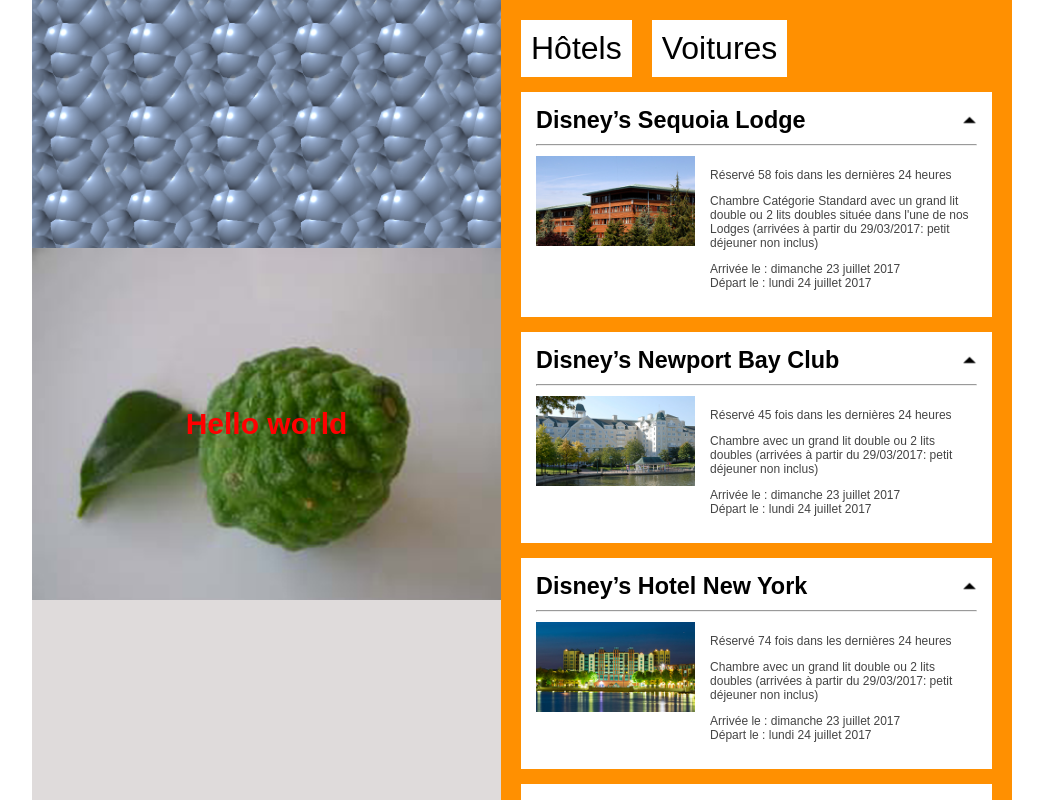
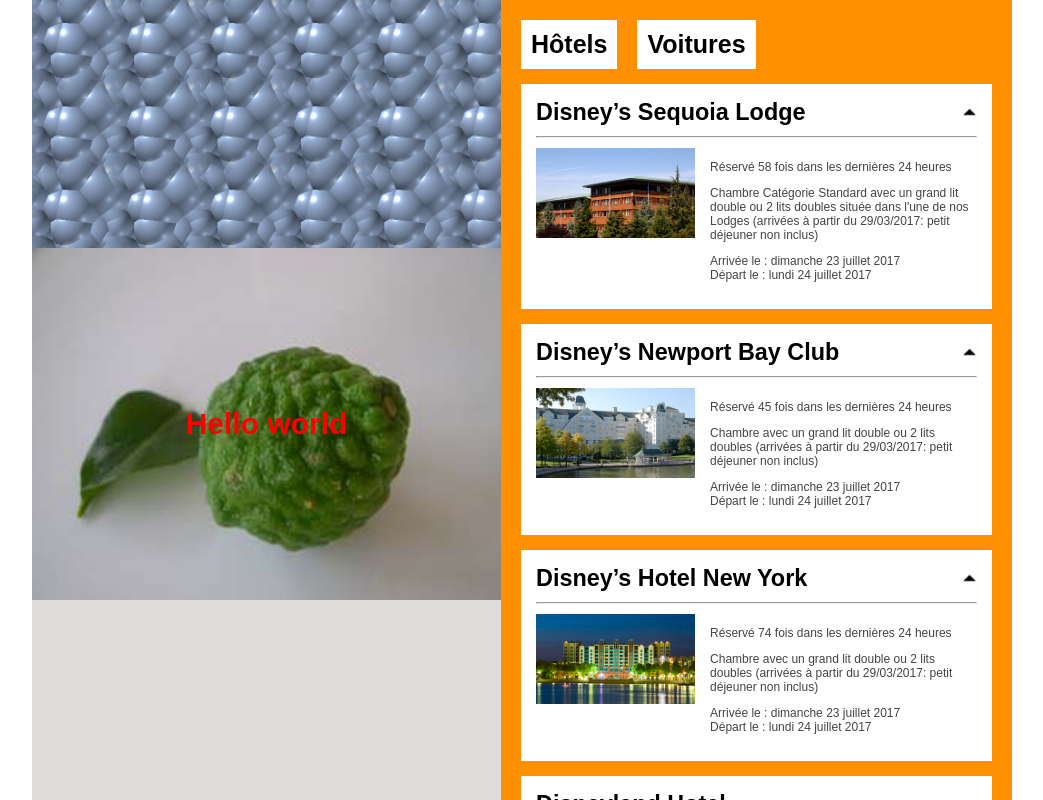
Before and after one commit to DGilian/disney, a React (Create React App) app: page / in a window 1280 px wide. Shown: the top 800 px of the page, without its empty margins (118-1161 px from the left). Built offline with nearby package versions, Linux system fonts and the light colour scheme.

Commit message:
modification font-size button

```diff
--- a/src/App.css
+++ b/src/App.css
@@ -45,11 +45,12 @@
   margin: 2rem;
 }
 .containerList button{
-  font-size : 3.2rem;
+  font-size : 2.5rem;
   margin-right: 2rem;
   background-color: white;
   border: none;
   padding: 1rem;
+  font-weight: bold;
 }
 .containerList button:hover{
   box-shadow: inset 0 -7px 0 rgb(216, 213, 213);
--- a/src/components/CardDetail.js
+++ b/src/components/CardDetail.js
@@ -61,7 +61,8 @@
           <div className={this.state.isHidden ? "publishDate hidden" : "publishDate"}>
             <hr />
             <p>Publié le {datePublication}</p>
-            </div> : ""}
+          </div> : ""
+        }
       </article>
     )
   }
```
Lines whose indentation alone changed are shown as unchanged.
